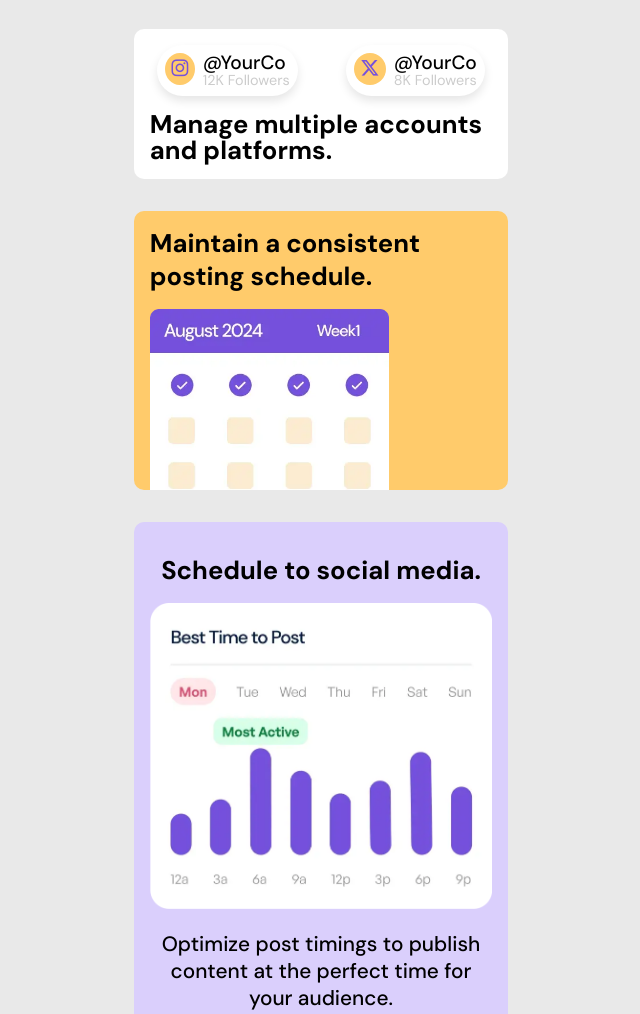
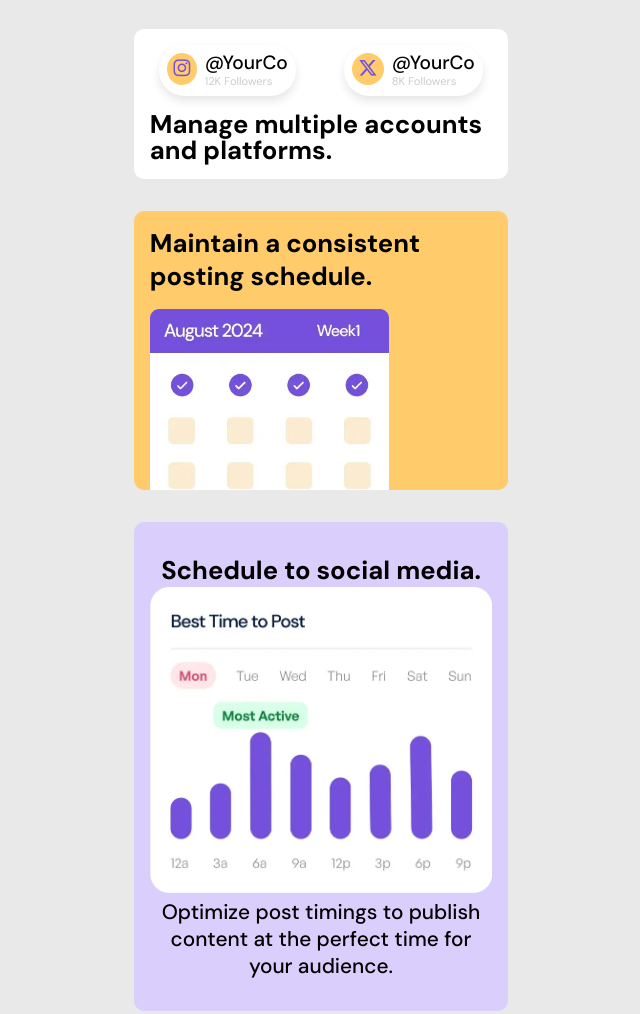
Before and after one commit to Arthur-CodesRTX/Bento-grid-main, a plain HTML site: page bento-grid-main/index.html in a window 1280 px wide. Shown: the part 379-1393 px from the top of the page, without its empty margins (319-959 px from the left). Drawn offline with Linux system fonts and the light colour scheme.

Commit message:
Update estilo.css

```diff
--- a/bento-grid-main/assets/estilo.css
+++ b/bento-grid-main/assets/estilo.css
@@ -108,7 +108,7 @@ body{
 
 small{
     color: #ccc;
-    font-size: 0.9rem;
+    font-size: 0.7rem;
 }
 
 .fa-brands{
@@ -161,7 +161,7 @@ small{
 
 .mainGraphic img{
     width: 100%;
-    padding: 1rem 0;
+    padding: 0rem 0rem;
 }
 
 .mainGraphicFollowers{
```
